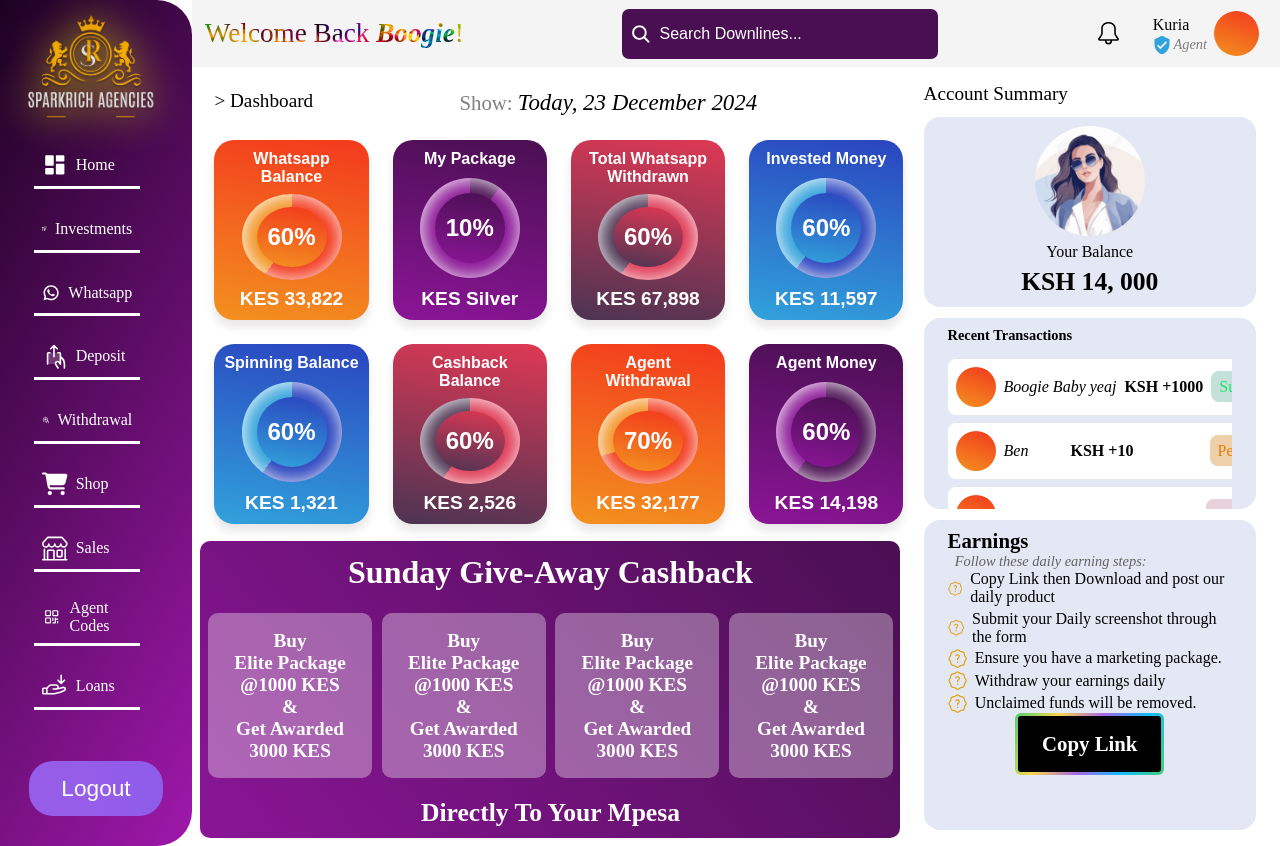
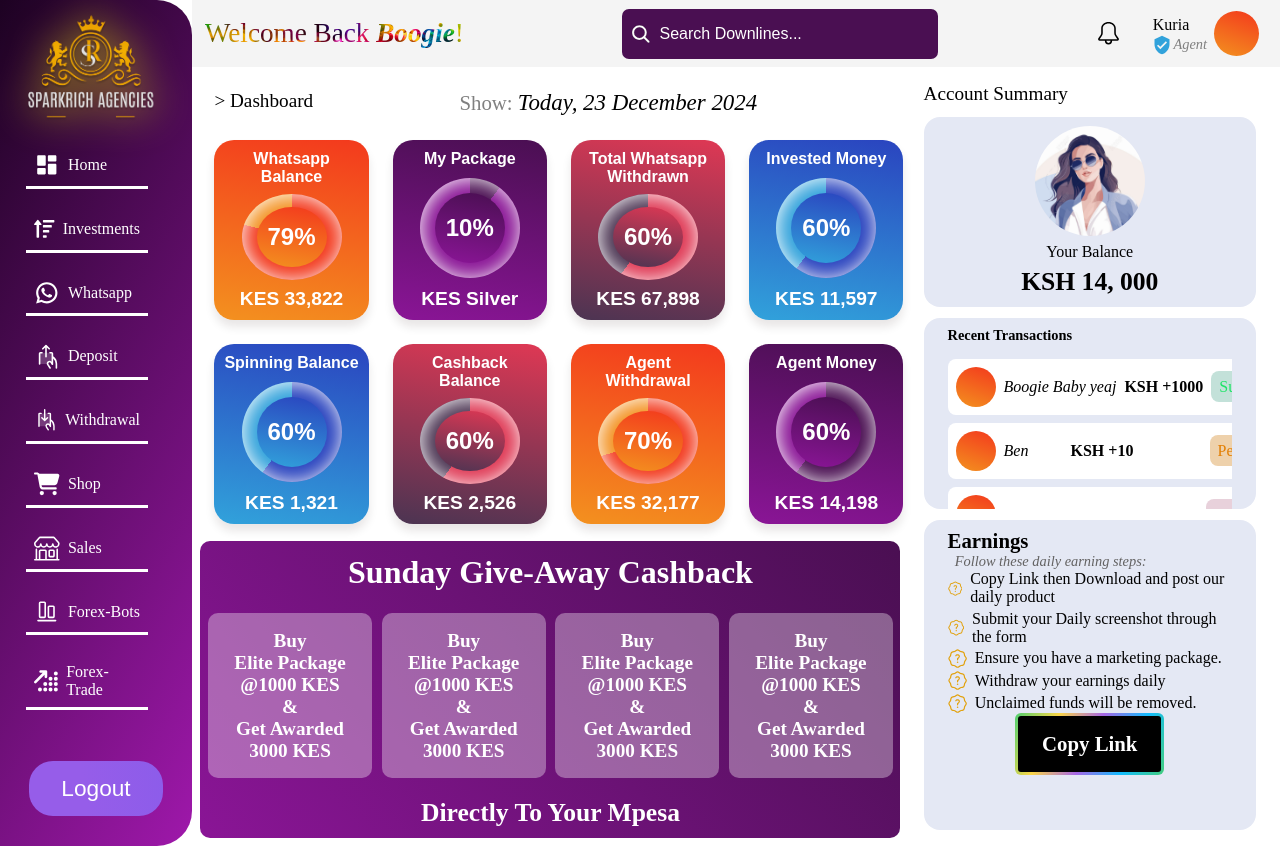
Before and after one commit to primeboogie/sparkrich, a React (Vite) app: page / in a window 1280 px wide. Built offline with nearby package versions, Linux system fonts and the light colour scheme; a web font is replaced by a local one.

Commit message:
updating navbar

```diff
--- a/src/assets/css/account/dashprice.module.css
+++ b/src/assets/css/account/dashprice.module.css
@@ -46,7 +46,7 @@
     grid-template-columns: repeat(2, 47%);
     grid-template-rows: auto repeat(4, 150px);
     overflow: auto;
-    place-content: start;
+    place-content: center;
 }
 
 .dashprice .dashhead{
--- a/src/components/account/Dashprice.jsx
+++ b/src/components/account/Dashprice.jsx
@@ -15,7 +15,7 @@ function Dashprice() {
         </span>
     </div>
 
-      <Cardprice groupname={'Whatsapp Balance'} percentage = {60} amount={'33,822'} groupno={'2'} />
+      <Cardprice groupname={'Whatsapp Balance'} percentage = {79} amount={'33,822'} groupno={'2'} />
       <Cardprice groupname={'My Package'} percentage = {10} amount={'Silver'} groupno={'1'} />
       <Cardprice groupname={'Total Whatsapp Withdrawn'} percentage = {60} amount={'67,898'} groupno={'3'} />
       <Cardprice groupname={'Invested Money'} percentage = {60} amount={'11,597'} groupno={'4'} />
--- a/src/components/compiler/Navbar.jsx
+++ b/src/components/compiler/Navbar.jsx
@@ -11,6 +11,11 @@ import { FaUserEdit } from "react-icons/fa";
 import { FaUsersCog } from "react-icons/fa";
 import { FaCartShopping } from "react-icons/fa6";
 import { FaSortAmountUp } from "react-icons/fa";
+import { PiAlignBottom } from "react-icons/pi";
+import { FaArrowUpRightDots } from "react-icons/fa6";
+import { BsArrowDownUp } from "react-icons/bs";
+import { RiBookmark3Line } from "react-icons/ri";
+import { FaBitcoin } from "react-icons/fa6";
 
 import compstyles from '@css/compiler/compiler.module.css'
 import styles from '@css/compiler/navbar.module.css'
@@ -32,6 +37,11 @@ function Navbar( {mobile} ) {
           <li><Link to="/withdrawal"><PiHandWithdrawDuotone /> Withdrawal</Link></li>
           <li><Link to="/account"> <FaCartShopping /> Shop</Link></li>
           <li><Link to="/withdrawal"><BsShop /> Sales</Link></li>
+          <li><Link to="/withdrawal"><PiAlignBottom /> Forex-Bots</Link></li>
+          <li><Link to="/withdrawal"><FaArrowUpRightDots /> Forex-Trade</Link></li>
+          <li><Link to="/withdrawal"><BsArrowDownUp /> Crypto</Link></li>
+          <li><Link to="/withdrawal"><RiBookmark3Line /> Remotask</Link></li>
+          <li><Link to="/withdrawal"><FaBitcoin /> Bitcoin-Trading</Link></li>
           <li><Link to="/account"> <PiQrCode /> Agent Codes</Link></li>
           <li><Link to="/deposit"><PiHandArrowDown /> Loans</Link></li>
           <li><Link to="/deposit"><FaUsersCog /> Team</Link></li>
```
